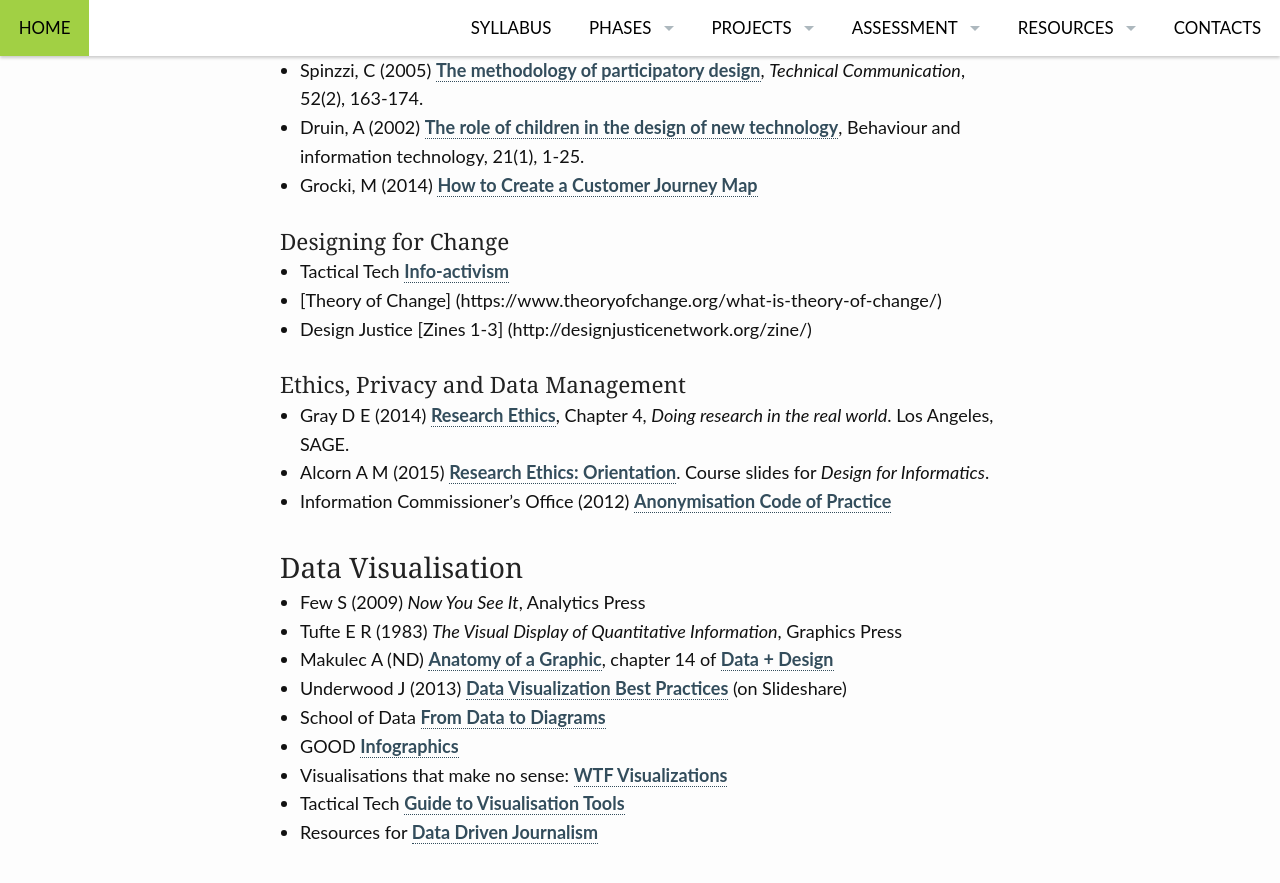
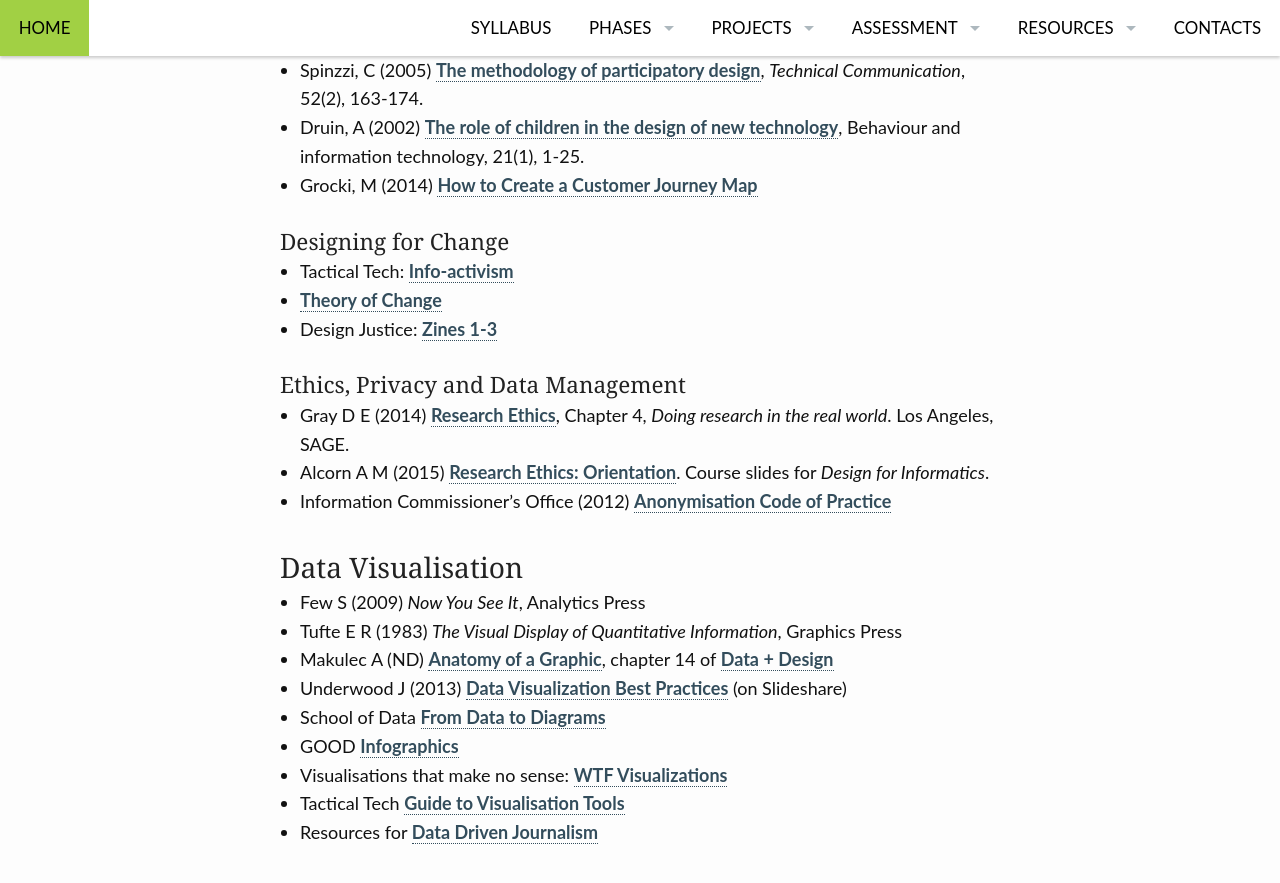
Before and after one commit to edinburghlivinglab/ddc, a Jekyll site: the page built from pages/reading_list.md, in a window 1280 px wide and 900 px high, scrolled down 745 px. Shown: the top 883 px of the window. Built offline with Jekyll 4.4.1, drawn with Linux system fonts in a browser that asks for light colours.

Commit message:
Update reading_list.md

```diff
--- a/pages/reading_list.md
+++ b/pages/reading_list.md
@@ -25,9 +25,9 @@ We recommend some of the following documents, but the particular ones that you c
 
 #### Designing for Change
 
-* Tactical Tech [Info-activism](https://tacticaltech.org/themes/info-activism/)
-* [Theory of Change] (https://www.theoryofchange.org/what-is-theory-of-change/)
-* Design Justice [Zines 1-3] (http://designjusticenetwork.org/zine/)
+* Tactical Tech: [Info-activism](https://tacticaltech.org/themes/info-activism/)
+* [Theory of Change](https://www.theoryofchange.org/what-is-theory-of-change/)
+* Design Justice: [Zines 1-3](http://designjusticenetwork.org/zine/)
 
 #### Ethics, Privacy and Data Management
 
```
